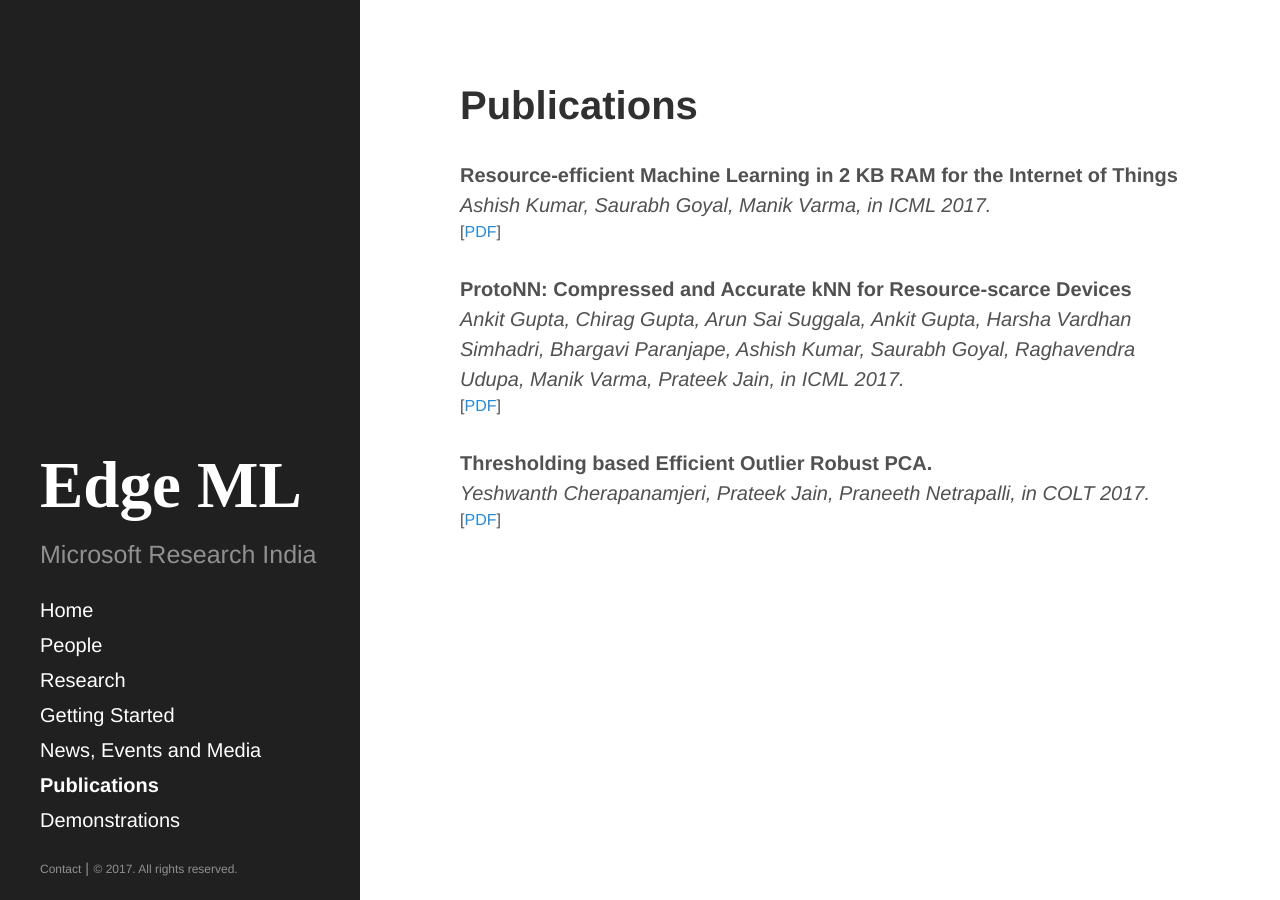
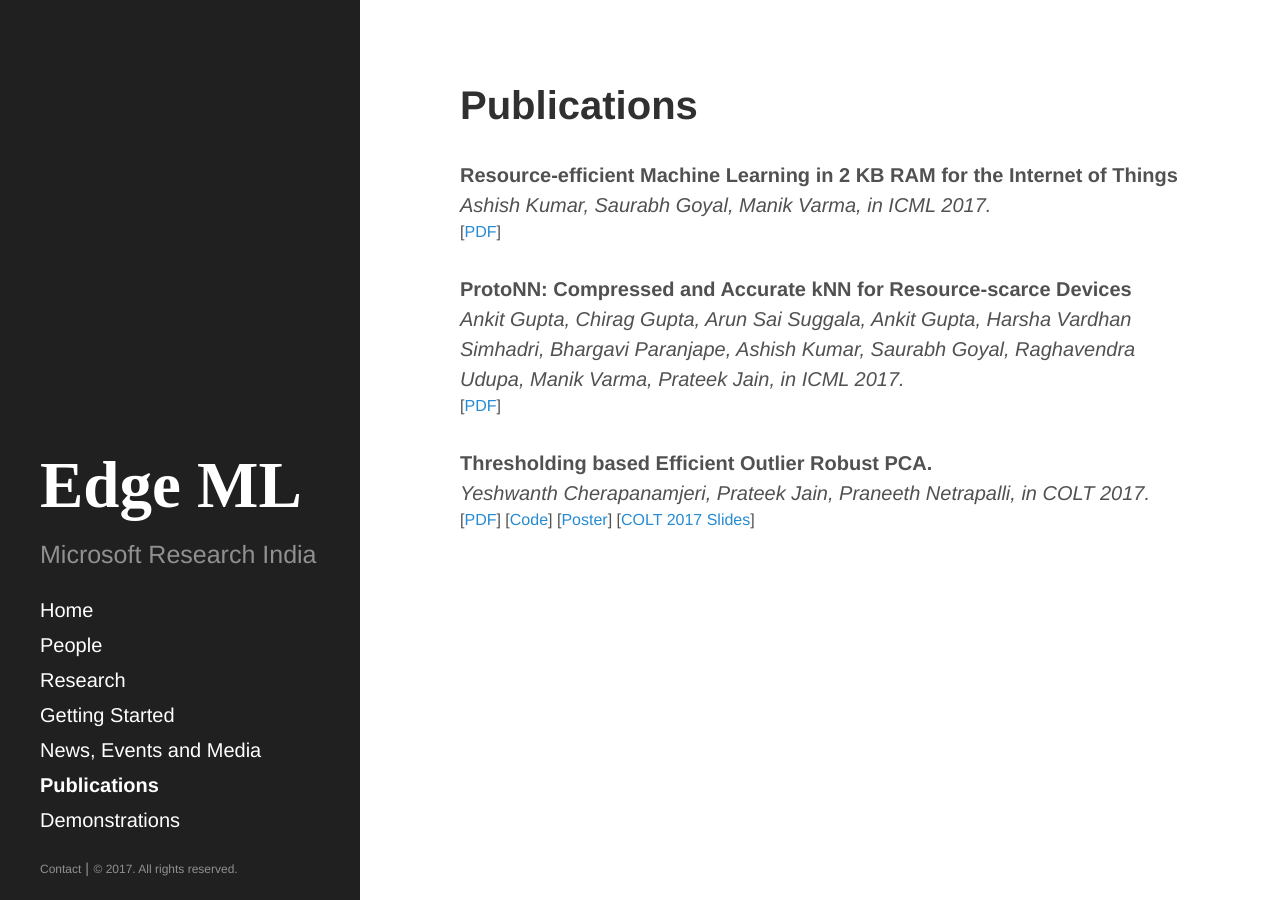
Before and after one commit to ShishirPatil/EdgeML, a Jekyll site: the page built from Publications.md, in a window 1280 px wide. Built offline with Jekyll 4.4.1, drawn with Linux system fonts in a browser that asks for light colours.

Commit message:
Adding links for RPCA

```diff
--- a/Publications.md
+++ b/Publications.md
@@ -11,7 +11,7 @@ title: Publications
       Ashish Kumar, Saurabh Goyal, Manik Varma, in ICML 2017.
     </div>
     <div class="publ-linklist">
-        [<a href="{{ site.baseurl}}{{ site.customurl.bonsaipdf }}">PDF</a>]
+        [<a href="{{ site.baseurl}}{{ site.customurl.bonsai.pdf }}">PDF</a>]
     </div>
 </div>
 
@@ -23,7 +23,7 @@ title: Publications
       Ankit Gupta, Chirag Gupta, Arun Sai Suggala, Ankit Gupta, Harsha Vardhan Simhadri, Bhargavi Paranjape, Ashish Kumar, Saurabh Goyal, Raghavendra Udupa, Manik Varma, Prateek Jain, in ICML 2017.
     </div>
     <div class="publ-linklist">
-        [<a href="{{ site.baseurl}}{{ site.customurl.protonnpdf }}">PDF</a>]
+        [<a href="{{ site.baseurl}}{{ site.customurl.protonn.pdf }}">PDF</a>]
     </div>
 </div>
 
@@ -35,6 +35,9 @@ title: Publications
       Yeshwanth Cherapanamjeri, Prateek Jain, Praneeth Netrapalli, in COLT 2017.
     </div>
     <div class="publ-linklist">
-        [<a href="{{ site.baseurl}}/files/robustpca.pdf">PDF</a>]
+        [<a href="{{ site.baseurl}}{{ site.customurl.rpca.pdf }}">PDF</a>]
+        [<a href="{{ site.customurl.rpca.code }}">Code</a>]
+        [<a href="{{ site.baseurl}}{{ site.customurl.rpca.poster }}">Poster</a>]
+        [<a href="{{ site.baseurl}}{{ site.customurl.rpca.coltslides }}">COLT 2017 Slides</a>]
     </div>
 </div>
--- a/_config.yml
+++ b/_config.yml
@@ -30,6 +30,14 @@ plugins:
 # https://github.com/jekyll/jekyll/issues/332#issuecomment-18952908
 
 customurl:
-  bonsaipdf: /files/Bonsai.pdf
-  protonnpdf: /files/protonn.pdf
-  rpcapdf:  /files/robustpca.pdf
+  bonsai:
+    pdf: /files/Bonsai.pdf
+
+  protonn:
+    pdf: /files/protonn.pdf
+
+  rpca:
+    pdf:  /files/robustpca.pdf
+    code: https://github.com/andrewssobral/lrslibrary/tree/master/algorithms/mc/PG-RMC
+    poster:  /files/robustpca-poster.pdf
+    coltslides: /files/robustpca-colt-slides.pptx
```
